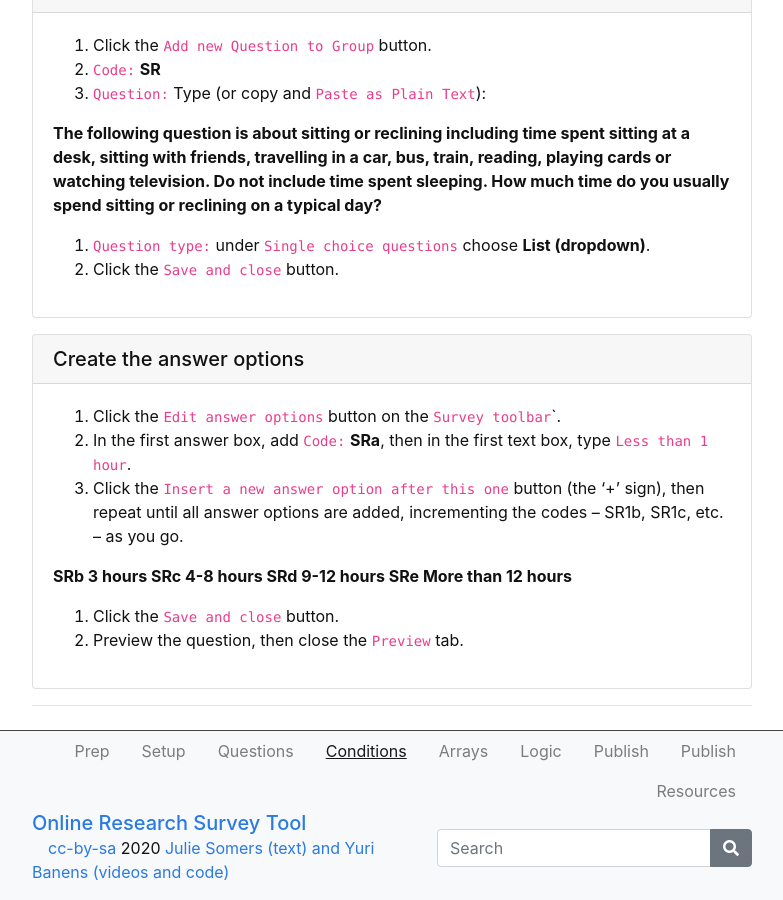
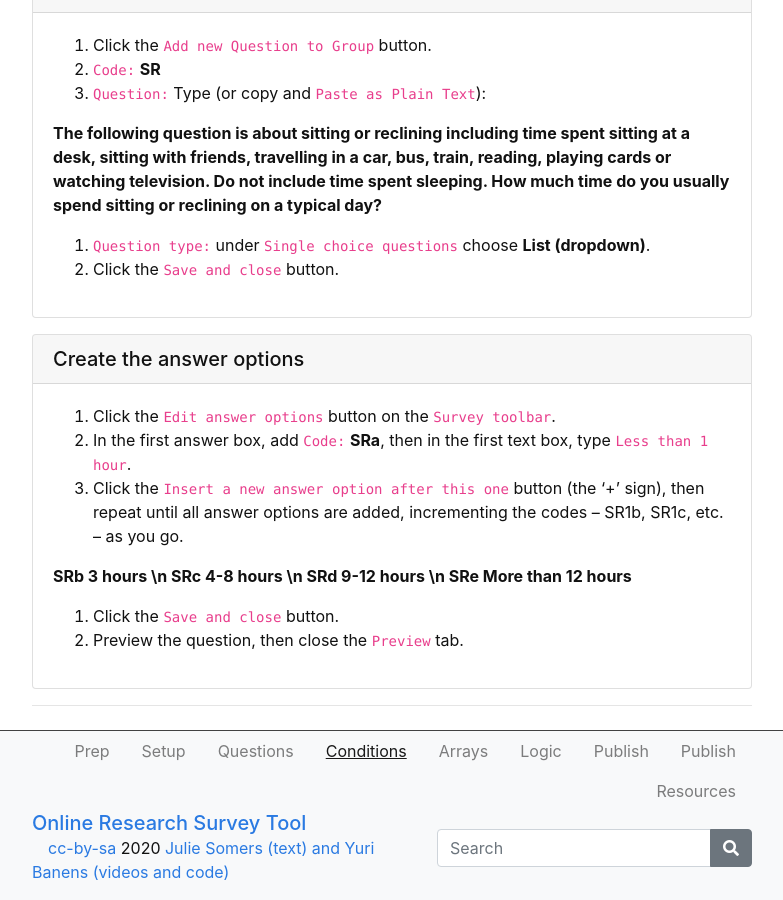
Before and after one commit to ybanens/survey-tool, a Jekyll site: the page built from content/3-conditions.md, in a window 1280 px wide and 900 px high, scrolled down 1904 px. Shown: the whole window, without its empty margins (248-1031 px from the left). Built offline with Jekyll 4.4.1, drawn with Linux system fonts in a browser that asks for light colours.

```diff
--- a/content/3-conditions.md
+++ b/content/3-conditions.md
@@ -68,14 +68,14 @@ How much time do you usually spend sitting or reclining on a typical day?**
 {% include card.md header="Create a new question" text=text %}
 
 {% capture text %}
-6.	Click the `Edit answer options` button on the `Survey toolbar``.
+6.	Click the `Edit answer options` button on the `Survey toolbar`.
 7.	In the first answer box, add `Code:`    **SRa**, then in the first text box, type `Less than 1 hour`.
 8.	Click the `Insert a new answer option after this one` button (the '+' sign), then repeat until all answer options are added, incrementing the codes – SR1b, SR1c, etc. – as you go.
 
 
-**SRb		3 hours
-SRc		4-8 hours
-SRd		9-12 hours
+**SRb		3 hours \n
+SRc		4-8 hours \n
+SRd		9-12 hours \n
 SRe		More than 12 hours**
 
 9.	Click the `Save and close` button.
```
